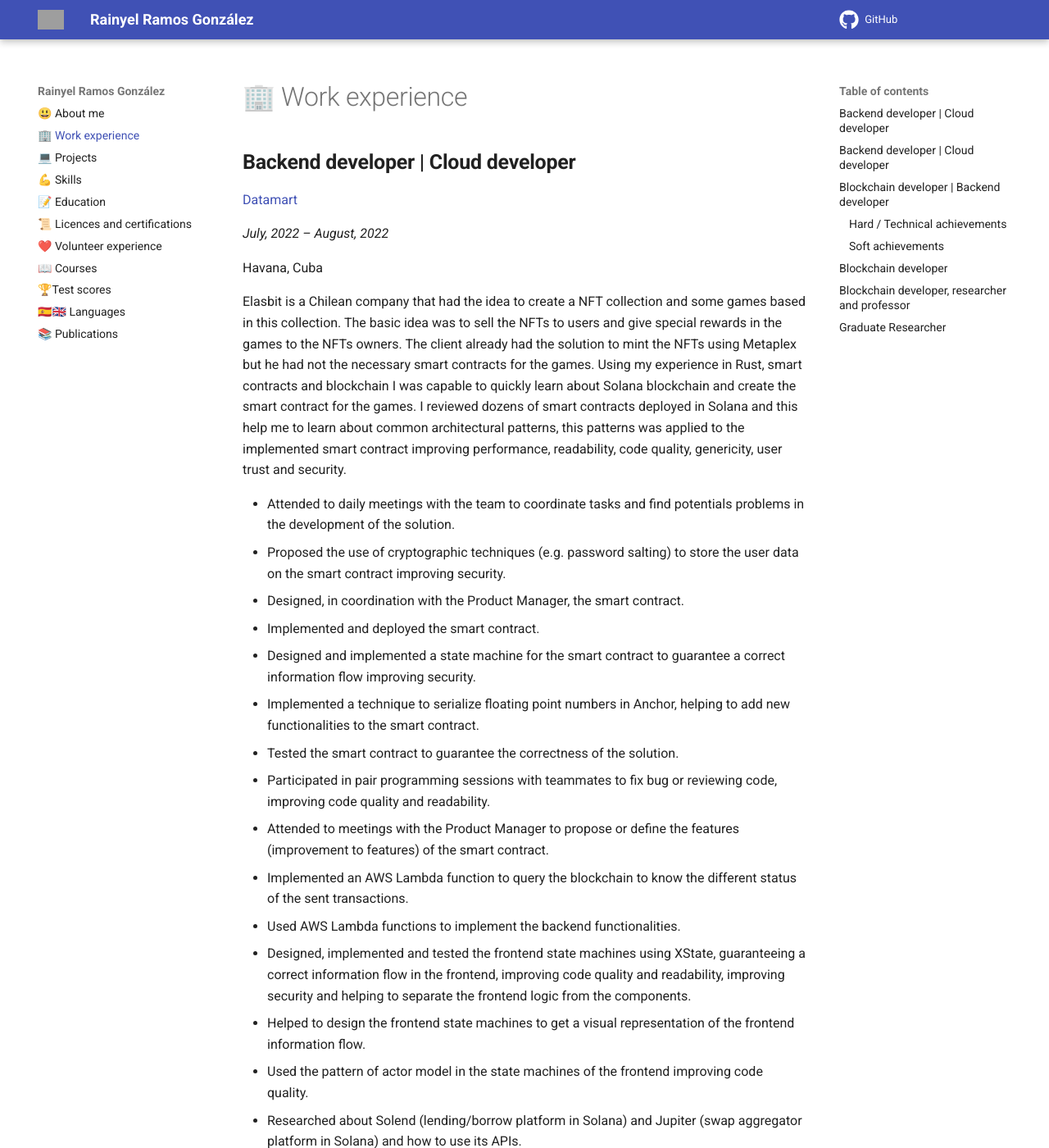
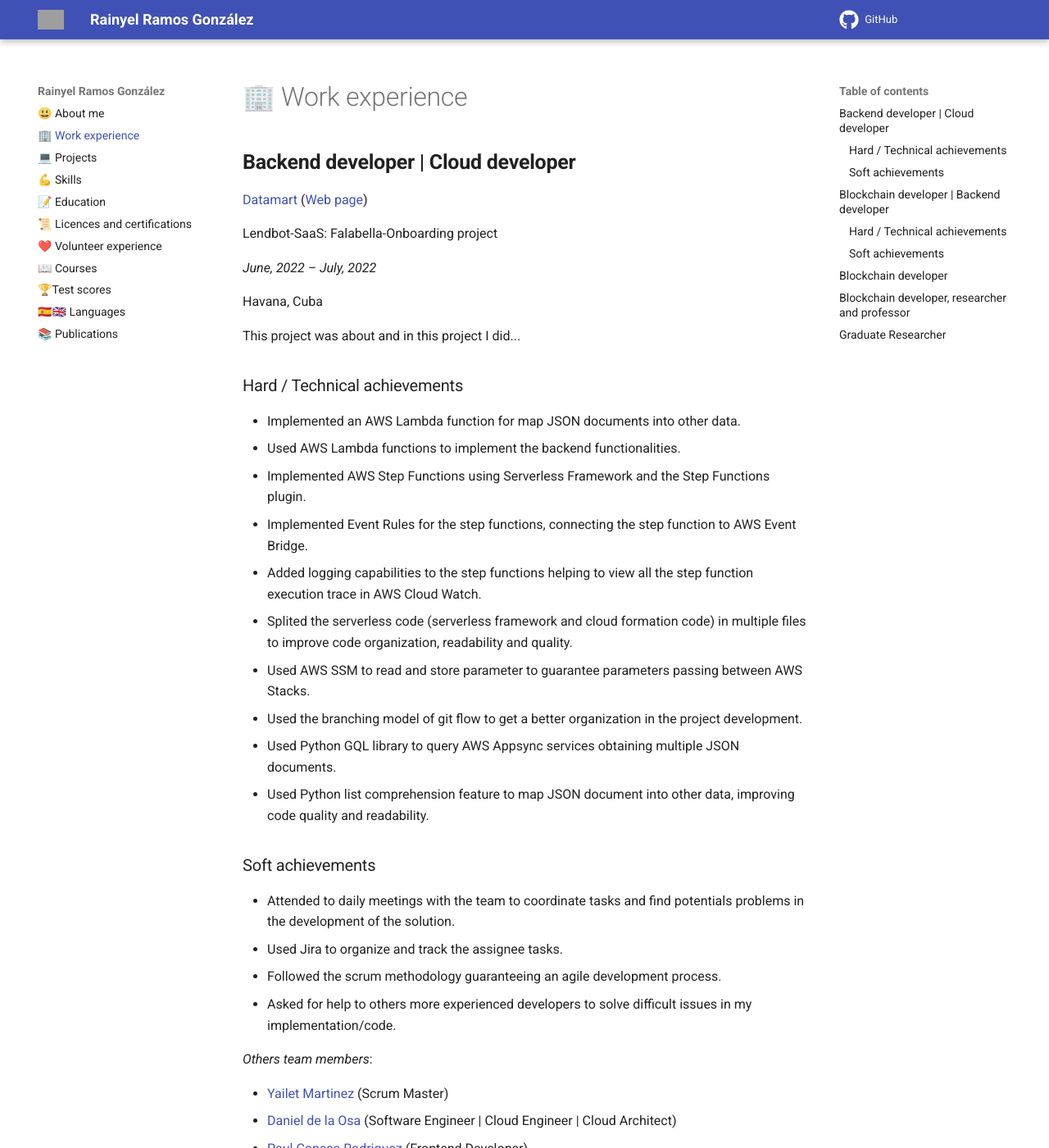
Before and after one commit to rayniel95/rayniel95.github.io, an MkDocs documentation site: the page built from docs/work_experience/work_experience.md, in a window 1280 px wide and 1400 px high. Shown: the whole window at 82% size. Built offline with MkDocs 1.6.1 and Material for MkDocs 9.7.7, drawn with Linux system fonts in a browser that asks for light colours; some of the changed text lies outside the part shown; grey boxes are pictures that could not be loaded.

Commit message:
added onboarding tasks

```diff
--- a/docs/work_experience/work_experience.md
+++ b/docs/work_experience/work_experience.md
@@ -1,96 +1,64 @@
+<!-- TODO - maybe use the name of the project as the header and not the role. this will be better for visualization -->
+<!-- TODO - use team name, client name, project name to specify the project in datamart -->
 ## **Backend developer | Cloud developer**
 
-[Datamart][13867795755687497761]
+[Datamart][18371540063288679951] ([Web page][11638806455083003844])
 
-*July, 2022 – August, 2022*
-
-Havana, Cuba
-
-Elasbit is a Chilean company that had the idea to create a NFT collection and some games based in this collection. The basic idea was to sell the NFTs to users and give special rewards in the games to the NFTs owners. The client already had the solution to mint the NFTs using Metaplex but he had not the necessary smart contracts for the games. Using my experience in Rust, smart contracts and blockchain I was capable to quickly learn about Solana blockchain and create the smart contract for the games. I reviewed dozens of smart contracts deployed in Solana and this help me to learn about common architectural patterns, this patterns was applied to the implemented smart contract improving performance, readability, code quality, genericity, user trust and security.
-<!-- small description about the client and its requirements or problems, how I solve it -->
-
-- Attended to daily meetings with the team to coordinate tasks and find potentials problems in the development of the solution.
-- Proposed the use of cryptographic techniques (e.g. password salting) to store the user data on the smart contract improving security.
-- Designed, in coordination with the Product Manager, the smart contract.
-- Implemented and deployed the smart contract.
-- Designed and implemented a state machine for the smart contract to guarantee a correct information flow improving security.
-- Implemented a technique to serialize floating point numbers in Anchor, helping to add new functionalities to the smart contract.
-- Tested the smart contract to guarantee the correctness of the solution.
-- Participated in pair programming sessions with teammates to fix bug or reviewing code, improving code quality and readability.
-- Attended to meetings with the Product Manager to propose or define the features (improvement to features) of the smart contract.
-- Implemented an AWS Lambda function to query the blockchain to know the different status of the sent transactions.
-- Used AWS Lambda functions to implement the backend functionalities.
-- Designed, implemented and tested the frontend state machines using XState, guaranteeing a correct information flow in the frontend, improving code quality and readability, improving security and helping to separate the frontend logic from the components.
-- Helped to design the frontend state machines to get a visual representation of the frontend information flow.
-- Used the pattern of actor model in the state machines of the frontend improving code quality.
-- Researched about Solend (lending/borrow platform in Solana) and Jupiter (swap aggregator platform in Solana) and how to use its APIs.
-- Fixed AWS Step Functions using Serverless Framework.
-- Used the branching model of git flow to get a better organization in the project development.
-- Proposed a trustless architecture for the smart contract using economics incentives, helping to delete the user trust on the backend.
-- Helped to integrate frontend and backend services using subscription pattern.
-- Integrated the backend with the smart contract.
-
-*Others team members*:
-<!-- maybe extend this with more public profiles? -->
-- [Alexei Zubizarreta Perez][13534660307270064242] (Client | Product Manager | Software Architect)
-- [Yunier Saborit Ramirez][4717740148338514572] (Software Engineer | Cloud Engineer | Cloud Architect)
-- [Raúl Adolfo Borrego Marqués][6791920054263918469] (FrontEnd Developer)
-- [Yosdany Blanco Miranda][14043378700231257559] (Frontend Engineer)
-- [Yadisnel Galvez Velázquez][17304740910670422272] (Backend Developer | Cloud Engineer)
-- [Adrian Páez Ruiz][2392998612686244556] (Backed Developer)
-
-Stack:
-: Solana, Amazon Web Services (AWS), Python, TypeScript, Rust, Anchor Framework, Serverless Framework, XState, React, BitBucket, GraphQL, Boto3, GQL (GraphQL client), AnchorPy, PyTest, Node.js, Mocha, Chai, Solana Web3.
-<!-- extend the keywords section -->
-*keywords*:
-: Blockchain, Cryptography, Asymmetric Cryptography, AWS Lambda Functions, AWS Step Functions, AWS AppSync, State Machines, AWS DynamoDB, AWS CloudFormation, Hash, Asymmetric Encryption, AWS ApiGateway, WebSockets.
-
-[13867795755687497761]: https://www.linkedin.com/company/elasbit/
-
-
----
-
-## **Backend developer | Cloud developer**
-
-[Datamart][13867795755687497761]
-
-Lendbot-SaaS: Falabella Onboarding project
+Lendbot-SaaS: Falabella-Onboarding project
 
 *June, 2022 – July, 2022*
 
 Havana, Cuba
 
-Datamart is a Chilean company offering multiple services to customers. Most of the customers are banks or fintech and most of the services are Software as a Service (SaaS). The basic idea was to sell the NFTs to users and give special rewards in the games to the NFTs owners. The client already had the solution to mint the NFTs using Metaplex but he had not the necessary smart contracts for the games. Using my experience in Rust, smart contracts and blockchain I was capable to quickly learn about Solana blockchain and create the smart contract for the games. I reviewed dozens of smart contracts deployed in Solana and this help me to learn about common architectural patterns, this patterns was applied to the implemented smart contract improving performance, readability, code quality, genericity, user trust and security.
+This project was about and in this project I did...
 <!-- small description about the client and its requirements or problems, how I solve it -->
 
-- Attended to daily meetings with the team to coordinate tasks and find potentials problems in the development of the solution.
-- Implemented an AWS Lambda function for map JSON documents into others.
+### Hard / Technical achievements
+
+- Implemented an AWS Lambda function for map JSON documents into other data.
 - Used AWS Lambda functions to implement the backend functionalities.
 - Implemented AWS Step Functions using Serverless Framework and the Step Functions plugin.
-- Implemented Event Rules for the step functions.
-- Added logging capabilities to the step functions.
-- Splited the serverless code in multiple files to improve code organization, readability and quality.
-- Used Aws SSM to read and store paramether to guarantee parameters passing between Aws Stacks.
+- Implemented Event Rules for the step functions, connecting the step function to AWS Event Bridge.
+- Added logging capabilities to the step functions helping to view all the step function execution trace in AWS Cloud Watch.
+- Splited the serverless code (serverless framework and cloud formation code) in multiple files to improve code organization, readability and quality.
+- Used AWS SSM to read and store parameter to guarantee parameters passing between AWS Stacks.
 - Used the branching model of git flow to get a better organization in the project development.
-- Used Jira to organize and track the asignee tasks.
-- Used GQL to query appsync services obtaining multiple JSON documents.
+- Used Python GQL library to query AWS Appsync services obtaining multiple JSON documents.
+- Used Python list comprehension feature to map JSON document into other data, improving code quality and readability.
 
+### Soft achievements
+
+- Attended to daily meetings with the team to coordinate tasks and find potentials problems in the development of the solution.
+- Used Jira to organize and track the assignee tasks.
+- Followed the scrum methodology guaranteeing an agile development process.
+- Asked for help to others more experienced developers to solve difficult issues in my implementation/code.
 
 *Others team members*:
 <!-- maybe extend this with more public profiles? -->
-- [Yailet][13534660307270064242] (Client | Product Manager | Software Architect)
-- [Daniel de la Osa][4717740148338514572] (Software Engineer | Cloud Engineer | Cloud Architect)
-- [Paul Conesa][6791920054263918469] (FrontEnd Developer)
-- [Manuel Majmud][14043378700231257559] (Frontend Developer)
+- [Yailet Martinez][15068122115285118376] (Scrum Master)
+- [Daniel de la Osa][11851246796232617467] (Software Engineer | Cloud Engineer | Cloud Architect)
+- [Paul Conesa Rodriguez][9705020986051477780] (Frontend Developer)
+- Adrian Oviedo Cabo (Backend Developer | Cloud Developer)
+- [Eduardo Castillo Bello][6907597595622216090] (Frontend Developer)
+- [Isaac Vega Rodriguez][13539130981833666946] (Frontend Developer)
+- [Adalberto Orta Pozo][3404595272640824021] (DevOps | SysAdmin)
+- Manuel Majmud (Frontend Developer)
 
 Stack:
-: Amazon Web Services (AWS), Python, Serverless Framework, BitBucket, Boto3, PyTest, GraphQL, Boto3, GQL (GraphQL client), Jira.
+: Amazon Web Services (AWS), Python, Serverless Framework, BitBucket, Boto3, PyTest, GraphQL, Boto3, GQL (GraphQL Python client), Jira.
 
 <!-- extend the keywords section -->
 *keywords*:
-: AWS Lambda Functions, AWS Step Functions, State Machines, AWS CloudFormation.
+: AWS Lambda Functions, AWS Step Functions, State Machines, AWS CloudFormation, Serverless, Infraestructure as Code (IaC), AWS Appsync.
 
-[13867795755687497761]: https://www.linkedin.com/company/elasbit/
+[11638806455083003844]: https://datamart.cl/
+[18371540063288679951]: https://www.linkedin.com/company/datamartcl/
+[15068122115285118376]: https://cu.linkedin.com/in/yailet/
+[11851246796232617467]: https://cu.linkedin.com/in/daniel-de-la-osa-24a6271b5/
+[9705020986051477780]: https://cu.linkedin.com/in/paulconesa-dev/
+[6907597595622216090]: https://cu.linkedin.com/in/eduardo-castillo-bello-838b92216/
+[13539130981833666946]: https://www.linkedin.com/in/isaac-vega-rodriguez-5400b511b/
+[3404595272640824021]: https://cu.linkedin.com/in/adalberto-orta-370b8796/
 
 ---
 ## **Blockchain developer | Backend developer**
```
Also changed, not shown: 2 other files.
